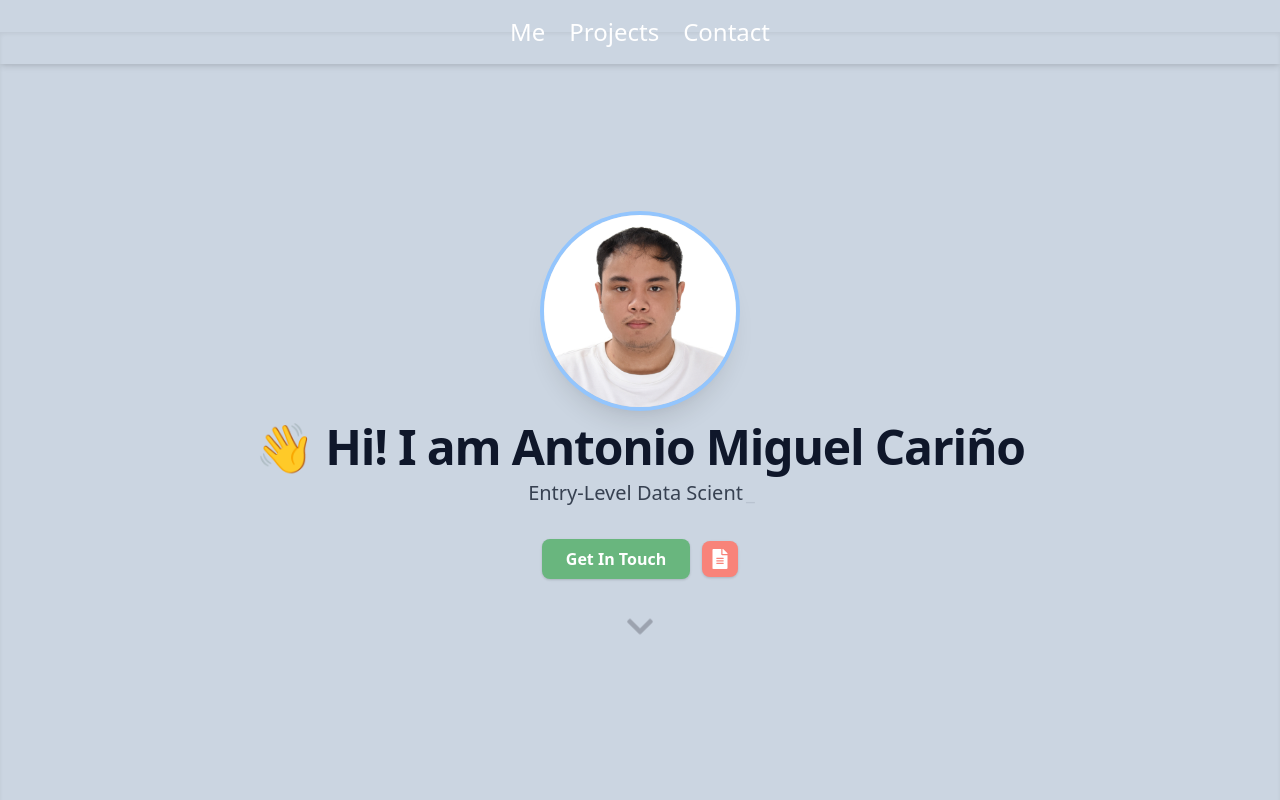
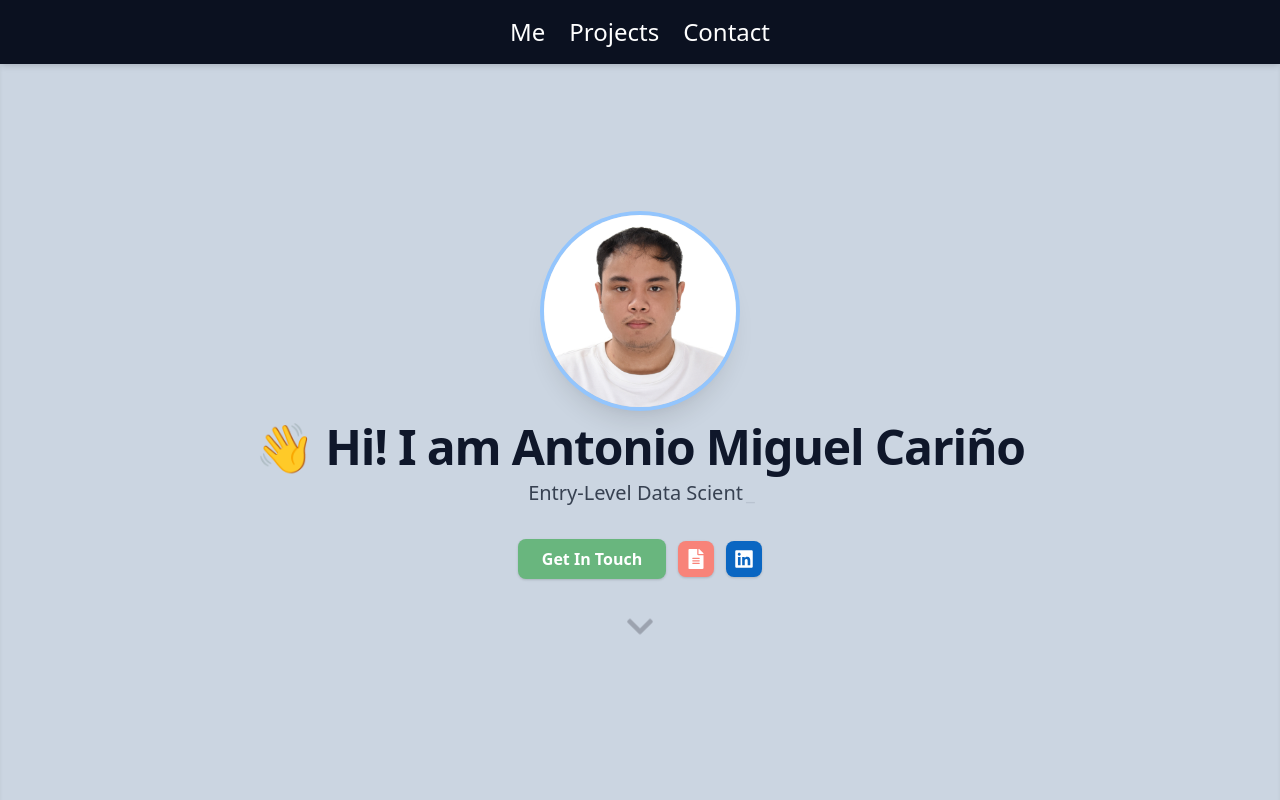
Before and after one commit to ReiTony/ReiTony-Portfolio, a React (Vite) app: page / in a window 1280 px wide. Shown: the top 800 px of the page. Built offline with nearby package versions, Linux system fonts and the light colour scheme.

Commit message:
Updated the Hero and Navigation components to use the new design system

```diff
--- a/src/components/Hero.jsx
+++ b/src/components/Hero.jsx
@@ -1,7 +1,7 @@
 import React from "react";
 import { motion } from "framer-motion";
 import { Typewriter } from "react-simple-typewriter";
-import { FaChevronDown, FaFileAlt } from "react-icons/fa";
+import { FaChevronDown, FaFileAlt, FaLinkedin } from "react-icons/fa";
 
 function Hero({ handleScroll }) {
   return (
@@ -24,7 +24,7 @@ function Hero({ handleScroll }) {
         animate={{ opacity: 1, y: 0 }}
         transition={{ duration: 0.5 }}
       >
-       👋 Hi! I am Antonio Miguel Cariño
+        👋 Hi! I am Antonio Miguel Cariño
       </motion.h1>
 
       <p className="text-xl mb-8 text-gray-700">
@@ -39,7 +39,7 @@ function Hero({ handleScroll }) {
         />
       </p>
 
-      <div className="flex items-center gap-3">
+      <div className="flex items-center gap-3 flex-wrap justify-center">
         <button
           onClick={() => handleScroll("#contact")}
           style={{ backgroundColor: "#69b67e", color: "#ffffff" }}
@@ -57,6 +57,16 @@ function Hero({ handleScroll }) {
         >
           <FaFileAlt size={20} />
         </a>
+
+        <a
+          href="https://www.linkedin.com/in/antoncarino/"
+          target="_blank"
+          rel="noopener noreferrer"
+          style={{ backgroundColor: "#0a66c2", color: "#ffffff" }}
+          className="p-2 rounded-lg shadow hover:opacity-90 transition-all"
+        >
+          <FaLinkedin size={20} />
+        </a>
       </div>
 
       <FaChevronDown
--- a/src/components/Navigation.jsx
+++ b/src/components/Navigation.jsx
@@ -4,7 +4,7 @@ function Navigation({ handleScroll }) {
   return (
     <nav
       className="fixed top-0 left-0 w-full py-4 px-6 flex flex-col md:flex-row items-center justify-center shadow-md z-50"
-      style={{ backgroundColor: '#1e293b"', color: 'white' }}
+      style={{ backgroundColor: '#0b1120', color: 'white' }}
     >
       <ul className="flex flex-col md:flex-row md:justify-center space-y-2 md:space-y-0 md:space-x-6 w-full md:w-auto">
         <li>
--- a/src/pages/App.jsx
+++ b/src/pages/App.jsx
@@ -37,7 +37,7 @@ export default function Portfolio() {
   return (
     <div
       className="min-h-screen w-full font-sans transition-all duration-300"
-      style={{ backgroundColor: "#cbd5e1", color: "#0f172a" }}
+      style={{ backgroundColor: "#0b1120", color: "#0f172a" }}
     >
       <div
         style={{ backgroundColor: "#02182B" }}
```
